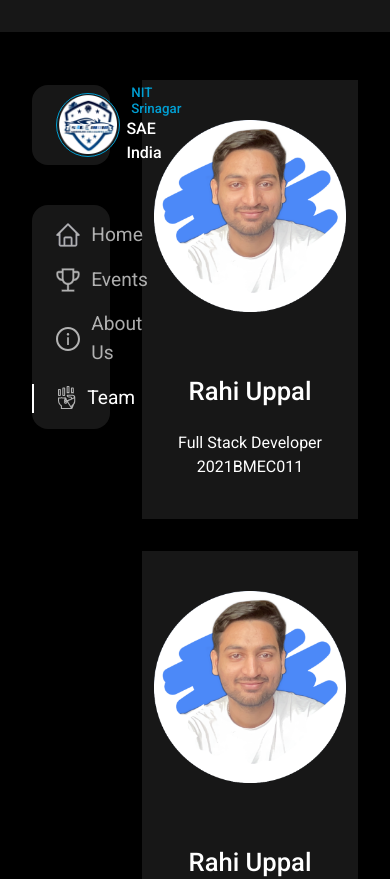
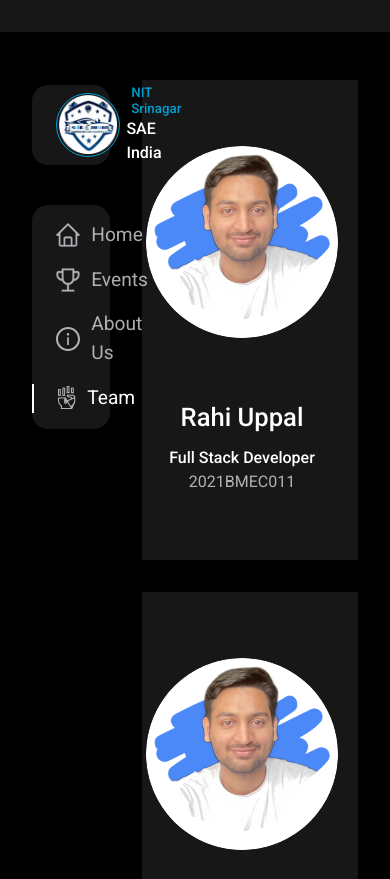
Before and after one commit to lucidrohit/sae-website, a React (Create React App) app: page /team in a window 390 px wide. Shown: the top 879 px of the page. Built offline with nearby package versions, Linux system fonts and the light colour scheme.

Commit message:
added styles and made is more responsive

```diff
--- a/src/components/userInfoCard/userInfoCard.scss
+++ b/src/components/userInfoCard/userInfoCard.scss
@@ -1,5 +1,11 @@
 .userInfoCard {
-  margin: 1rem;
+  flex-grow: 1;
+  min-height: 30rem;
+  margin: 1rem 1rem;
+  margin-left: 0;
+  width: 22rem;
+  min-width: 17rem;
+  max-width: 23rem;
   border-radius: 0.5rem;
   padding: 2.5rem 3.5rem;
   color: var(--color-text-active);
@@ -20,6 +26,7 @@
     border-radius: 50%;
     img {
       width: 100%;
+      border-radius: 50%;
       height: 100%;
       transition: 0.15s all ease-in-out;
     }
@@ -28,15 +35,24 @@
   &__name {
     margin-top: 4rem;
     font-size: 1.6rem;
+    text-align: center;
   }
 
   &__details {
+    margin-top: 0.3rem;
     font-size: 1rem;
-    margin-top: 1rem;
     display: flex;
     flex-direction: column;
     justify-content: center;
     align-items: center;
+    &__about {
+      color: var(--color-text) !important;
+      text-align: center;
+    }
+    &__work {
+      font-weight: 500;
+      text-align: center;
+    }
   }
 
   &:hover {
@@ -53,14 +69,17 @@
   transform: translateY(180deg);
 }
 
-.userInfoCard,.userInfoCard:hover {
+.userInfoCard,
+.userInfoCard:hover {
   .userInfoCard__social {
     display: flex;
     flex-direction: column;
+    width: fit-content;
     &__item {
       margin-top: 1rem;
-      img{
+      img {
         width: 2.2rem;
+        margin-bottom: 0.8rem;
       }
       a {
         margin-left: 1rem;
@@ -72,3 +91,7 @@
     }
   }
 }
+
+.active__card {
+  background-color: var(--color-secondary-bg) !important;
+}
```
